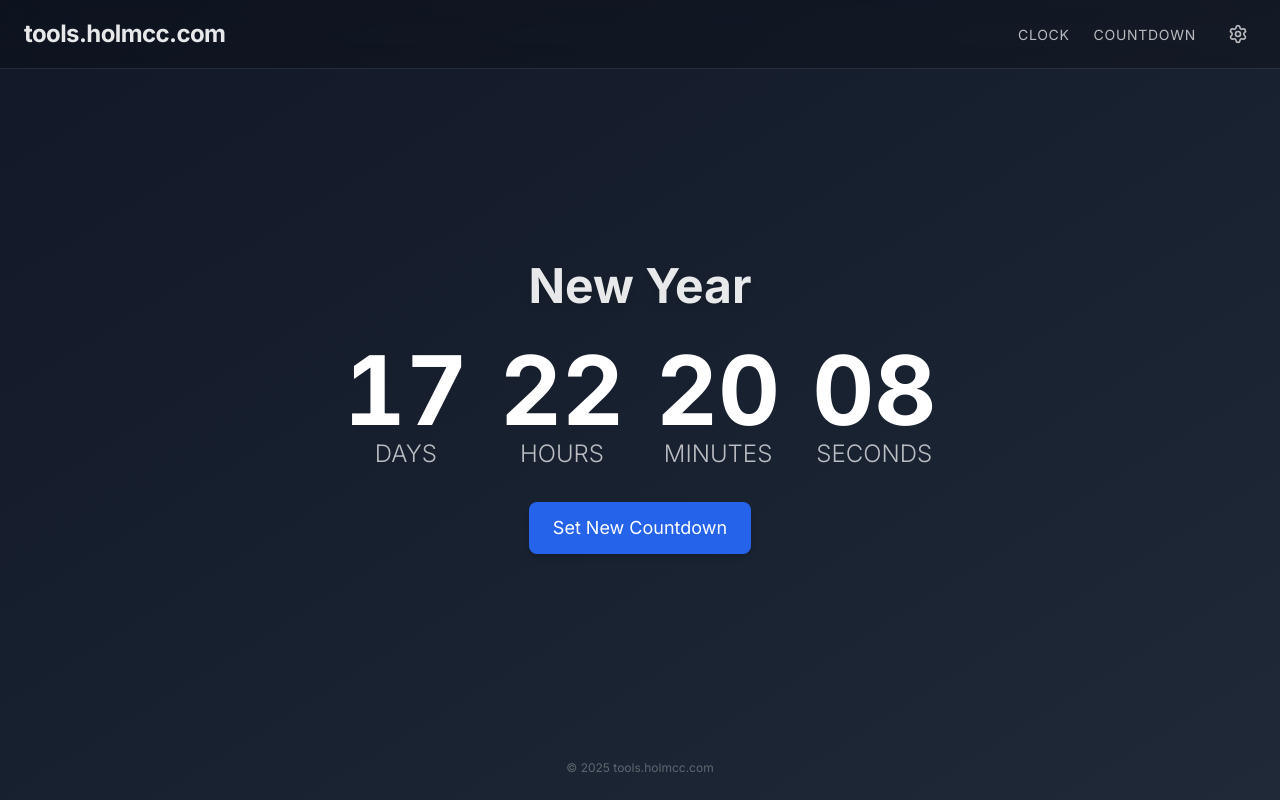
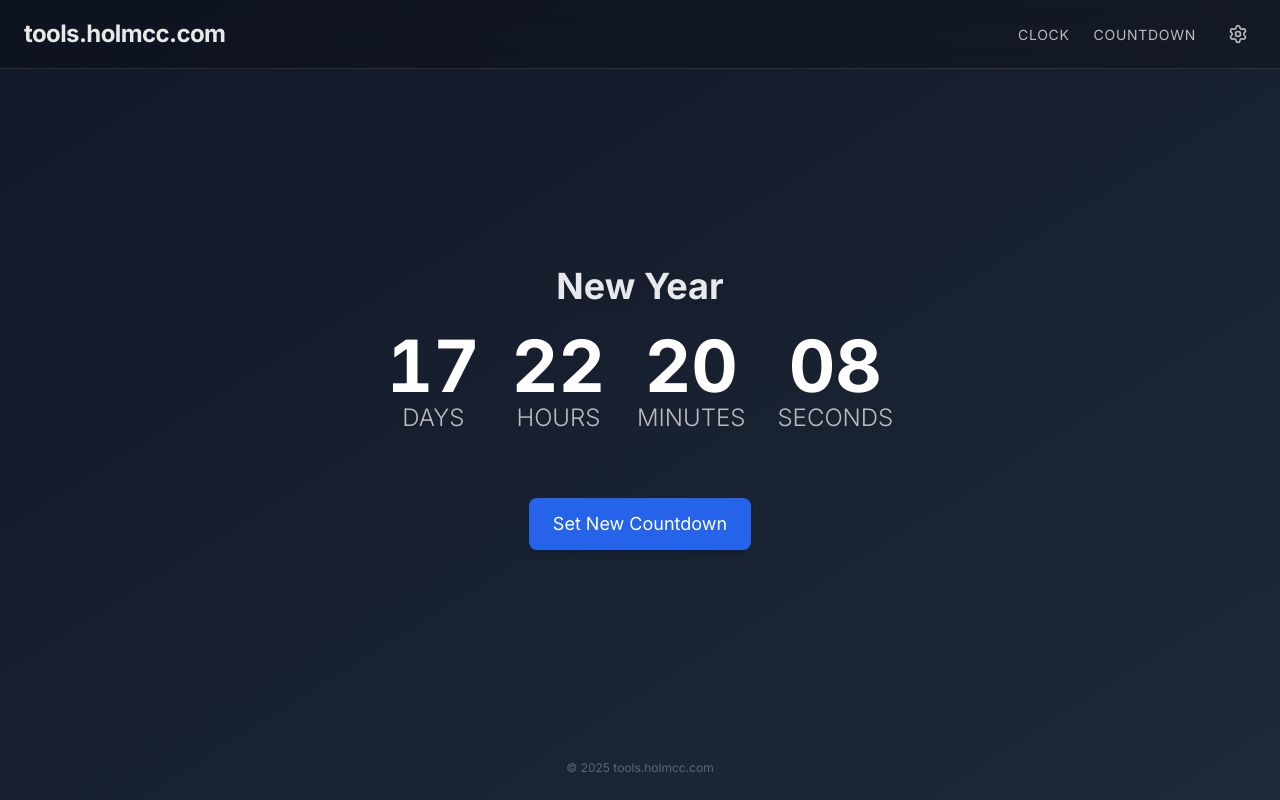
Before and after one commit to ken-holm/online-tools, a React (Vite) app: page /countdown in a window 1280 px wide. Built offline with nearby package versions, Linux system fonts and the light colour scheme.

Commit message:
feat: Add expand functionality to Countdown Timer
- Implemented isExpanded state to scale the countdown display on click.
- Applied conditional styling for enlarged view.

```diff
--- a/src/components/tools/Countdown.jsx
+++ b/src/components/tools/Countdown.jsx
@@ -22,6 +22,7 @@ const Countdown = () => {
   const [inputDate, setInputDate] = useState('');
   const [inputTime, setInputTime] = useState('');
   const [inputTitle, setInputTitle] = useState('');
+  const [isExpanded, setIsExpanded] = useState(false); // New state for expand feature
 
   const calculateTimeLeft = () => {
     const difference = +targetDate - +new Date();
@@ -67,10 +68,10 @@ const Countdown = () => {
     }
     timerComponents.push(
       <span key={interval} className="flex flex-col items-center mx-2 md:mx-4">
-        <span className="text-6xl md:text-8xl font-bold tabular-nums text-white">
+        <span className={`font-bold tabular-nums text-white leading-none ${isExpanded ? 'text-7xl md:text-9xl' : 'text-5xl md:text-7xl'}`}>
           {timeLeft[interval] < 10 ? '0' + timeLeft[interval] : timeLeft[interval]}
         </span>
-        <span className="text-lg md:text-2xl font-light text-white/70 uppercase">
+        <span className={`font-light text-white/70 uppercase ${isExpanded ? 'text-xl md:text-3xl' : 'text-lg md:text-2xl'}`}>
           {interval}
         </span>
       </span>
@@ -78,13 +79,21 @@ const Countdown = () => {
   });
 
   return (
-    <div className={`flex flex-col items-center justify-center min-h-full p-4 ${theme.font}`}>
-      <h2 className="text-3xl md:text-5xl font-semibold text-white/90 mb-8 drop-shadow-md text-center">
+    <div
+      className={`flex flex-col items-center justify-center min-h-full p-4 ${theme.font} transition-all duration-300 ${isExpanded ? 'scale-105' : 'scale-100'}`}
+    >
+      <h2
+        className={`font-semibold text-white/90 drop-shadow-md text-center transition-all duration-300 ${isExpanded ? 'text-4xl md:text-6xl mb-8' : 'text-2xl md:text-4xl mb-6'}`}
+      >
         {eventTitle}
       </h2>
 
       {timerComponents.length ? (
-        <div className="flex justify-center mb-8 flex-wrap">
+        <div
+          className={`flex justify-center mb-8 flex-wrap cursor-pointer transition-all duration-300 ${isExpanded ? 'scale-105' : 'scale-100'}`}
+          onClick={() => setIsExpanded(!isExpanded)}
+          title="Click to expand/shrink"
+        >
           {timerComponents}
         </div>
       ) : (
@@ -92,6 +101,7 @@ const Countdown = () => {
       )}
 
       {!isEditing && (
+        <div className={`mt-8 transition-opacity duration-300 ${isExpanded ? 'opacity-0 pointer-events-none' : 'opacity-100'}`}>
           <button
             onClick={() => {
               setIsEditing(true);
@@ -108,6 +118,7 @@ const Countdown = () => {
           >
             Set New Countdown
           </button>
+        </div>
       )}
 
       {isEditing && (
```
Lines whose indentation alone changed are shown as unchanged.
